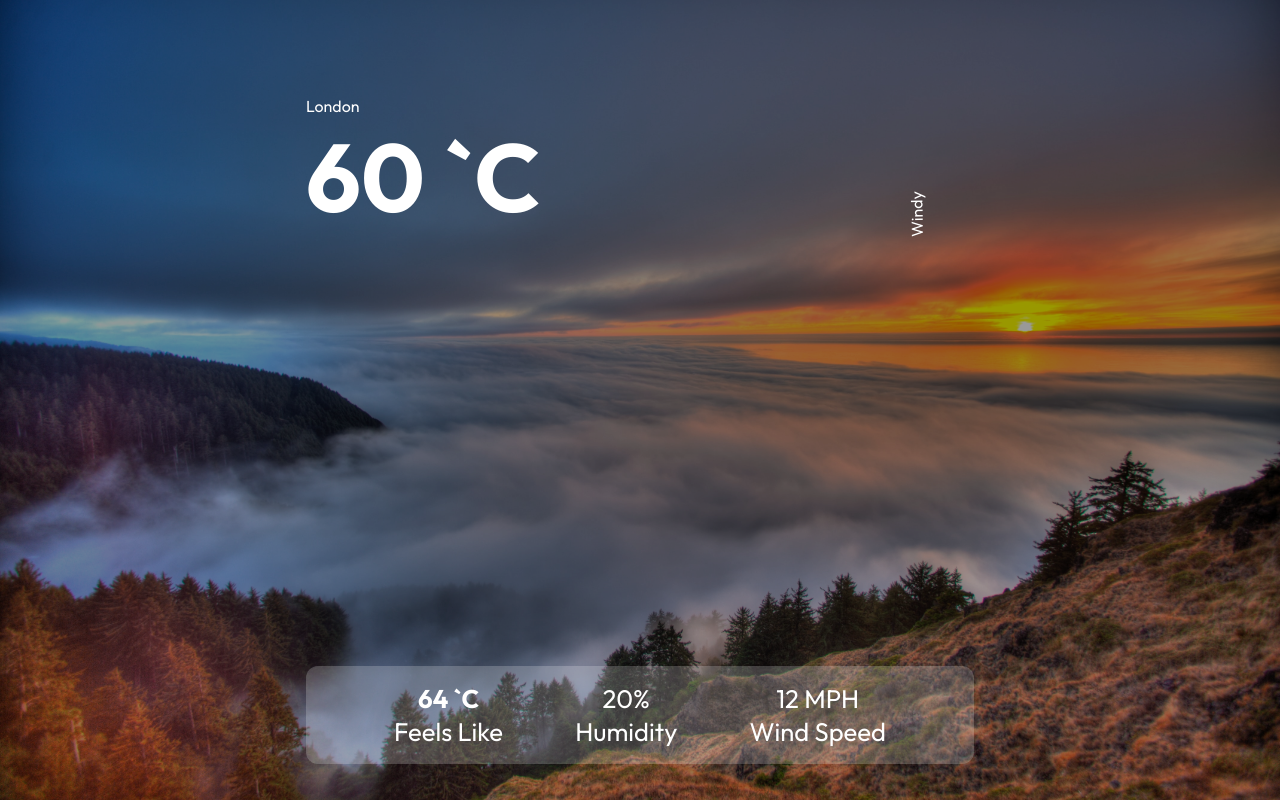
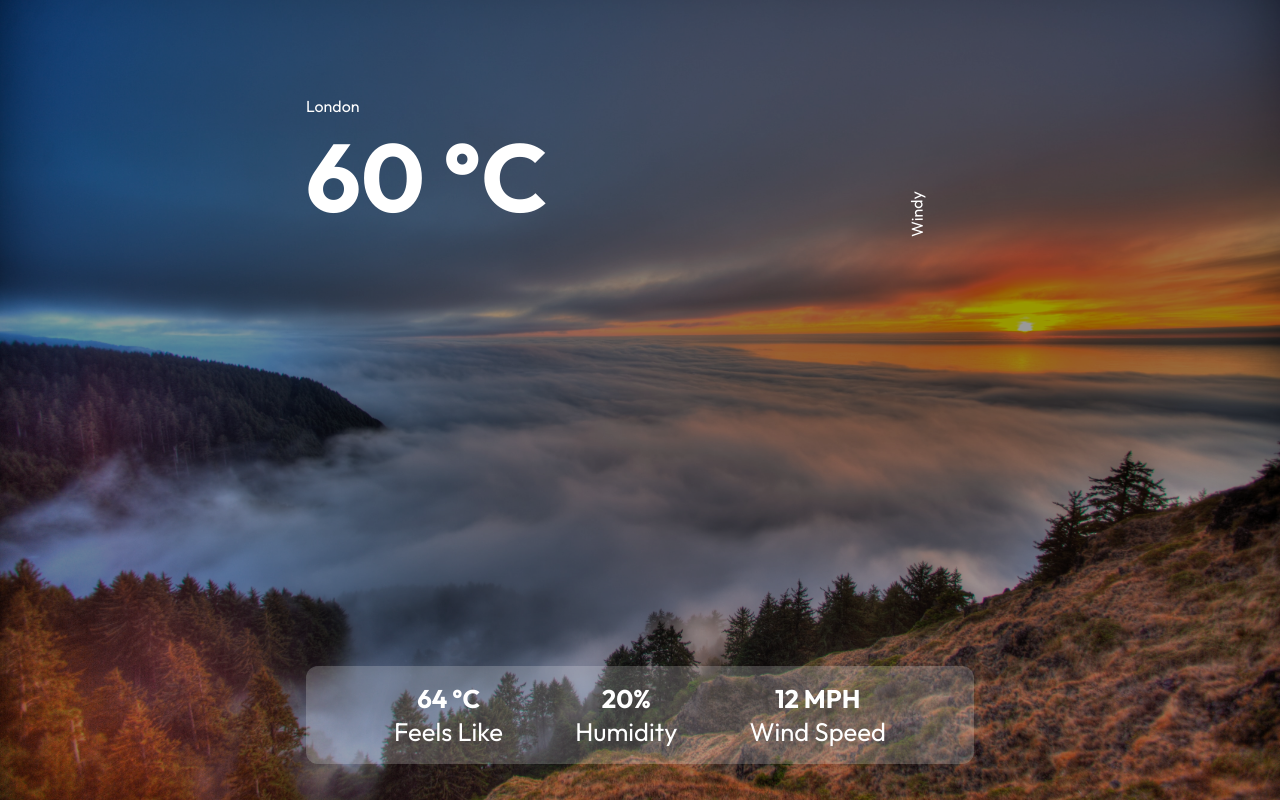
Before and after one commit to Warghto/weather-app, a React (Create React App) app: page / in a window 1280 px wide. Built offline with nearby package versions, Linux system fonts and the light colour scheme.

Commit message:
small update

```diff
--- a/src/App.js
+++ b/src/App.js
@@ -11,21 +11,21 @@ export default function App() {
         <div className="top">
           <div className="location">London</div>
           <div className="temp">
-            <h1>60 `C</h1>
+            <h1>60 °C</h1>
           </div>
           <div className="description">Windy</div>
         </div>
         <div className="bottom">
           <div className="feels">
-            <p className="bold">64 `C</p>
+            <p className="bold">64 °C</p>
             <p>Feels Like</p>
           </div>
           <div className="humidity">
-            <p>20%</p>
+            <p className="bold">20%</p>
             <p>Humidity</p>
           </div>
           <div className="wind">
-            <p>12 MPH</p>
+            <p className="bold">12 MPH</p>
             <p>Wind Speed</p>
           </div>
         </div>
```
Also changed, not shown: 1 other file (tests, documents, lock files or other folders).
